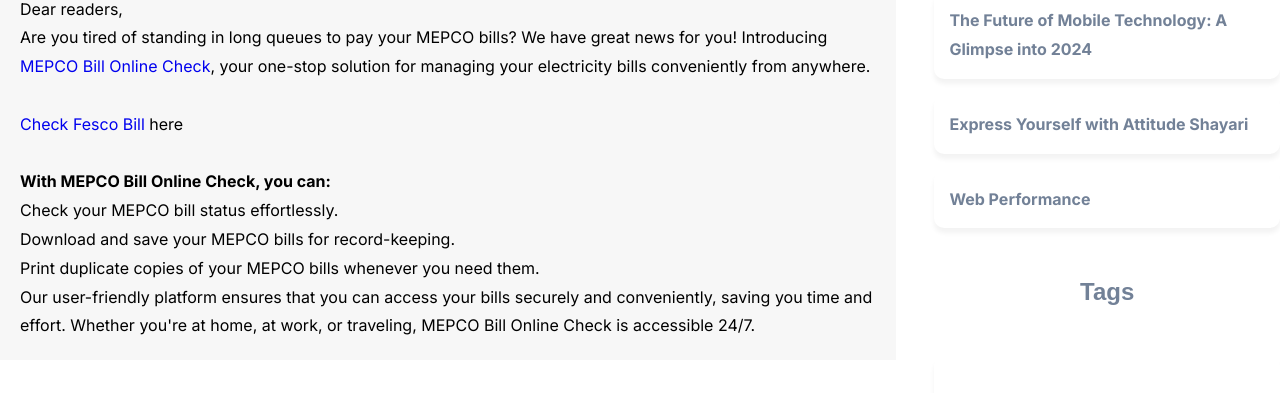
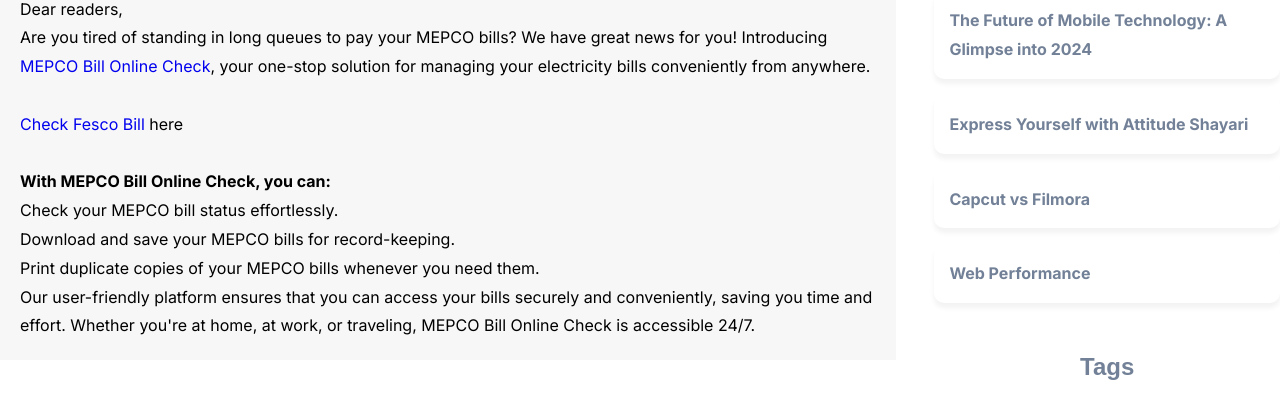
Before and after one commit to Hamzaabidbutt/DevBlog, a plain HTML site: page index.html in a window 1280 px wide. Shown: the part 202-595 px from the top of the page. Drawn offline with nearby package versions, Linux system fonts and the light colour scheme; files whose address does not match are found by name.

Commit message:
Update index.html

```diff
--- a/index.html
+++ b/index.html
@@ -107,6 +107,8 @@
         <a href="express-yourself-with-attitude-shayari.html" class="topic-btn">
           <p>Express Yourself with Attitude Shayari</p>
         </a>
+        <a href="capcut-vs-filmora.html" class="topic-btn">
+          <p>Capcut vs Filmora</p>
         <a href="#" class="topic-btn">
           <p>Web Performance</p>
         </a>
```
